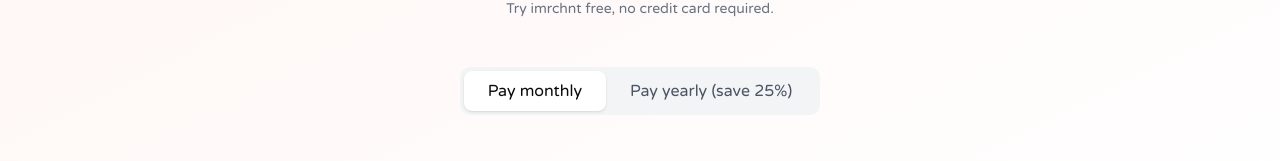
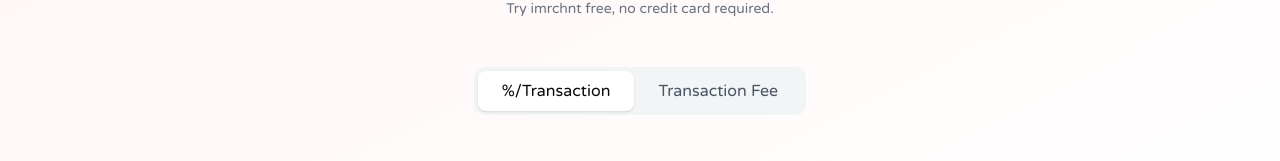
Before and after one commit to MarkHochreiter/imrchnt-website, a React (Vite) app: page / in a window 1280 px wide. Both pictures are taken after a click on the button "Pricing". Shown: the part 460-621 px from the top of the page. Built offline with nearby package versions, Linux system fonts and the light colour scheme.

Commit message:
Update PricingPage.jsx

```diff
--- a/src/components/PricingPage.jsx
+++ b/src/components/PricingPage.jsx
@@ -148,7 +148,7 @@ function PricingPage() {
                   !isYearly ? 'bg-white shadow-sm' : 'text-gray-600'
                 }`}
               >
-                Pay monthly
+                %/Transaction
               </button>
               <button
                 onClick={() => setIsYearly(true)}
@@ -156,7 +156,7 @@ function PricingPage() {
                   isYearly ? 'bg-white shadow-sm' : 'text-gray-600'
                 }`}
               >
-                Pay yearly (save 25%)
+                Transaction Fee
               </button>
             </div>
           </div>
```
